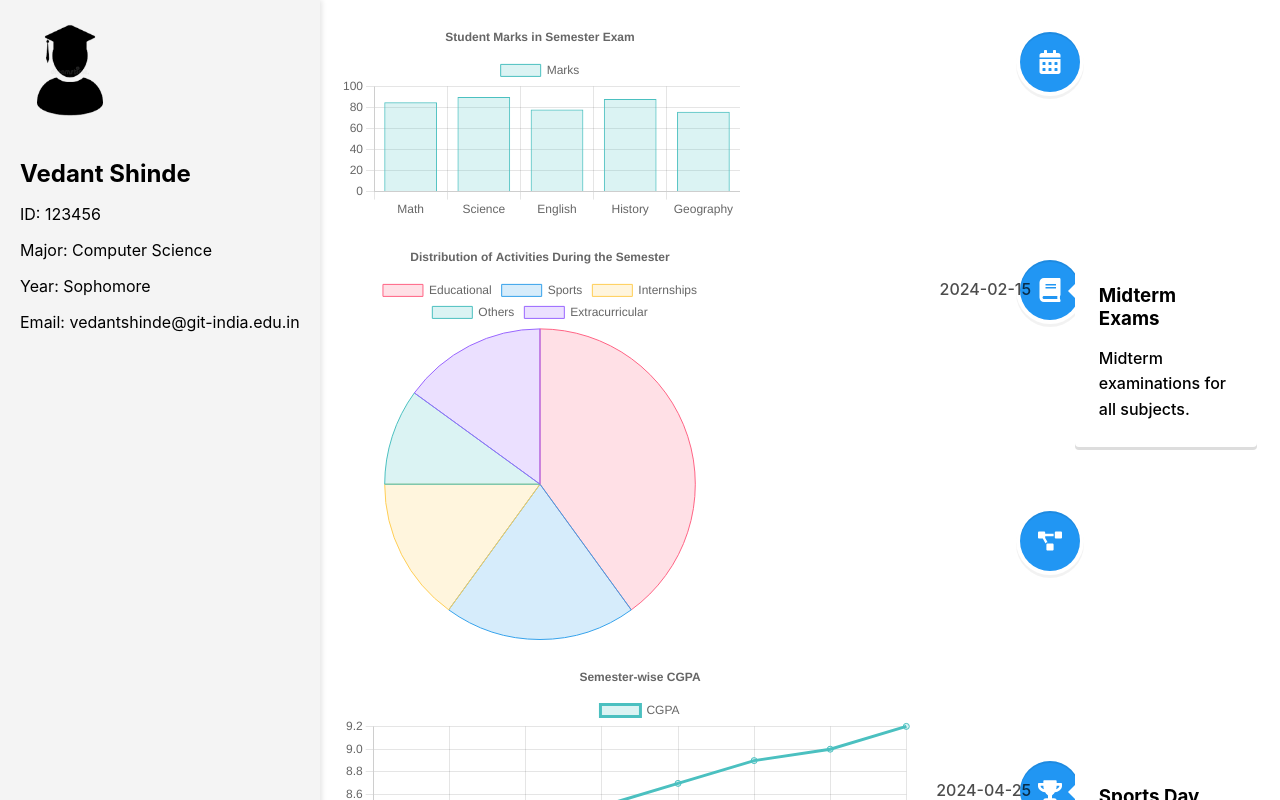
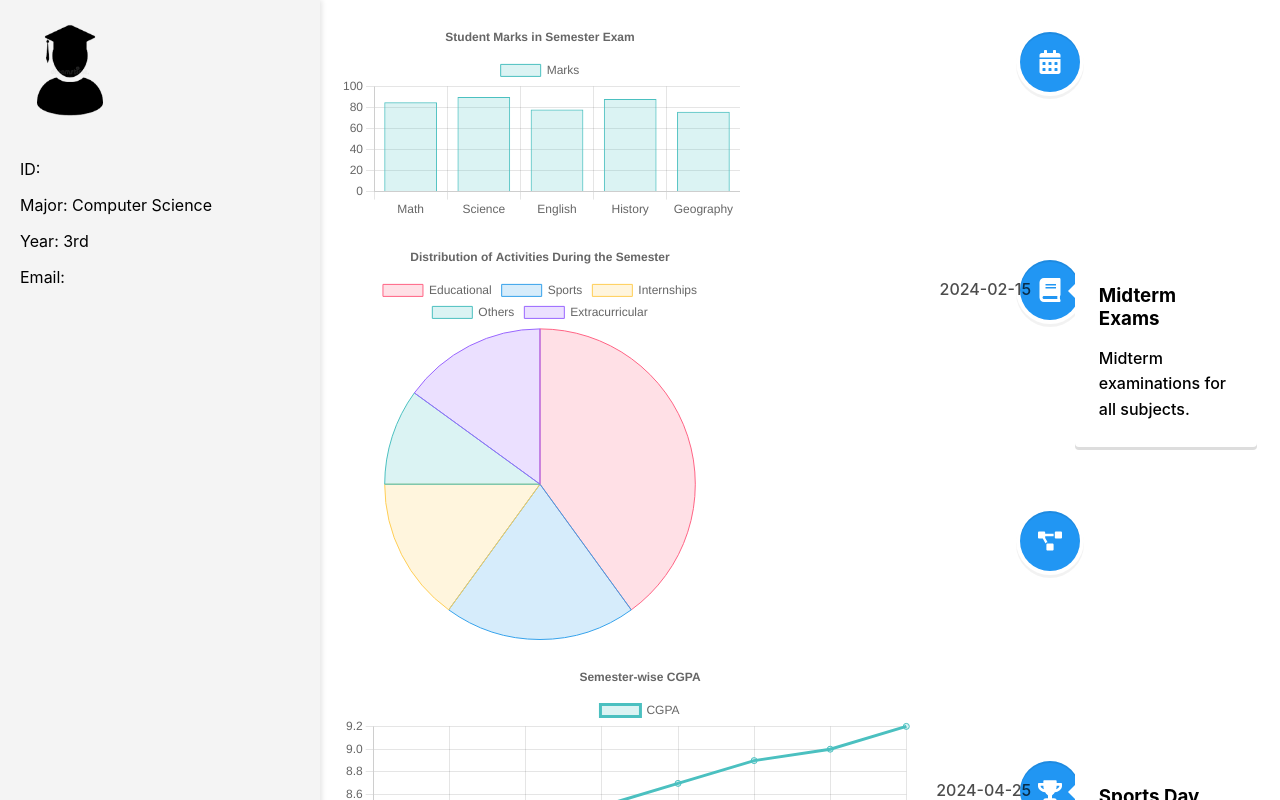
Before and after one commit to arun-060/report_ac, a React (Create React App) app: page /dashboard in a window 1280 px wide. Shown: the top 800 px of the page. Built offline with nearby package versions, Linux system fonts and the light colour scheme; no server answers; the database is empty.

Commit message:
fetching student data from realtime database

```diff
--- a/src/pages/Dashboard/Dashboard.jsx
+++ b/src/pages/Dashboard/Dashboard.jsx
@@ -1,22 +1,52 @@
-import React from 'react'
-import BarChart from '../../Components/BarChart/BarChart'
-import PieChart from '../../Components/PieChart/PieChart'
-import Timeline from '../../Components/Timeline/Timeline'
-import PlotTime from '../../Components/PlotTime/PlotTime'
+import React, { useState, useEffect } from 'react';
+import { useLocation } from 'react-router-dom';
+import { get, ref } from 'firebase/database';
+import { db } from '../../firebase.config'; // Make sure firebase is initialized
 import "./Dashboard.css"
-import student_ic from "./../../assets/Dashboard/student_ic.png"
+import BarChart from '../../Components/BarChart/BarChart';
+import PieChart from '../../Components/PieChart/PieChart';
+import Timeline from '../../Components/Timeline/Timeline';
+import PlotTime from '../../Components/PlotTime/PlotTime';
+import student_ic from './../../assets/Dashboard/student_ic.png';
 
 function Dashboard() {
+  const location = useLocation();
+  const searchParams = new URLSearchParams(location.search);
+  const userId = searchParams.get('userId');
+
+  const [studentData, setStudentData] = useState(null); // Initialize with null
+
+  useEffect(() => {
+    const fetchStudentData = async () => {
+      let snapshot = null;
+      try {
+        const userRef = ref(db, `students/${userId}`); // Changed to students collection
+        snapshot = await get(userRef);
+      } catch (error) {
+        console.error('Error fetching student data:', error);
+      }
+
+      if (snapshot.exists()) {
+        const data = snapshot.val();
+        setStudentData(data);
+      } else {
+        console.log('User not found in the database');
+      }
+    };
+
+    fetchStudentData();
+  }, [userId]);
+
   return (
     <div className='dashboard-container'>
       <div className="student-section">
         <div className="student-information">
-                    <img className="student-photo" src={student_ic} />
-                    <h2 class="student-name">Vedant Shinde</h2>
-                    <p class="student-details">ID: 123456</p>
-                    <p class="student-details">Major: Computer Science</p>
-                    <p class="student-details">Year: Sophomore</p>
-                    <p class="student-details">Email: vedantshinde@git-india.edu.in</p>
+          <img className="student-photo" src={student_ic} alt="Student" />
+          <h2 className="student-name">{studentData?.name}</h2>
+          <p className="student-details">ID: {userId}</p>
+          <p className="student-details">Major: Computer Science</p>
+          <p className="student-details">Year: 3rd</p>
+          <p className="student-details">Email: {studentData?.email}</p>
         </div>
       </div>
       <div className="data-container">
@@ -28,7 +58,7 @@ function Dashboard() {
         <Timeline />
       </div>
     </div>
-    )
+  );
 }
 
-export default Dashboard
+export default Dashboard;
--- a/src/pages/SignIn/SignIn.jsx
+++ b/src/pages/SignIn/SignIn.jsx
@@ -32,7 +32,7 @@ export default function SignIn() {
         if (role === 'admin') {
           navigate('/admin-dashboard');
         } else if (role === 'student') {
-          navigate('/dashboard');
+          navigate(`/dashboard?userId=${user.uid}`);
         } else if (role === 'faculty') {
           navigate('/faculty-dashboard');
         } else {
```
Lines whose indentation alone changed are shown as unchanged.
